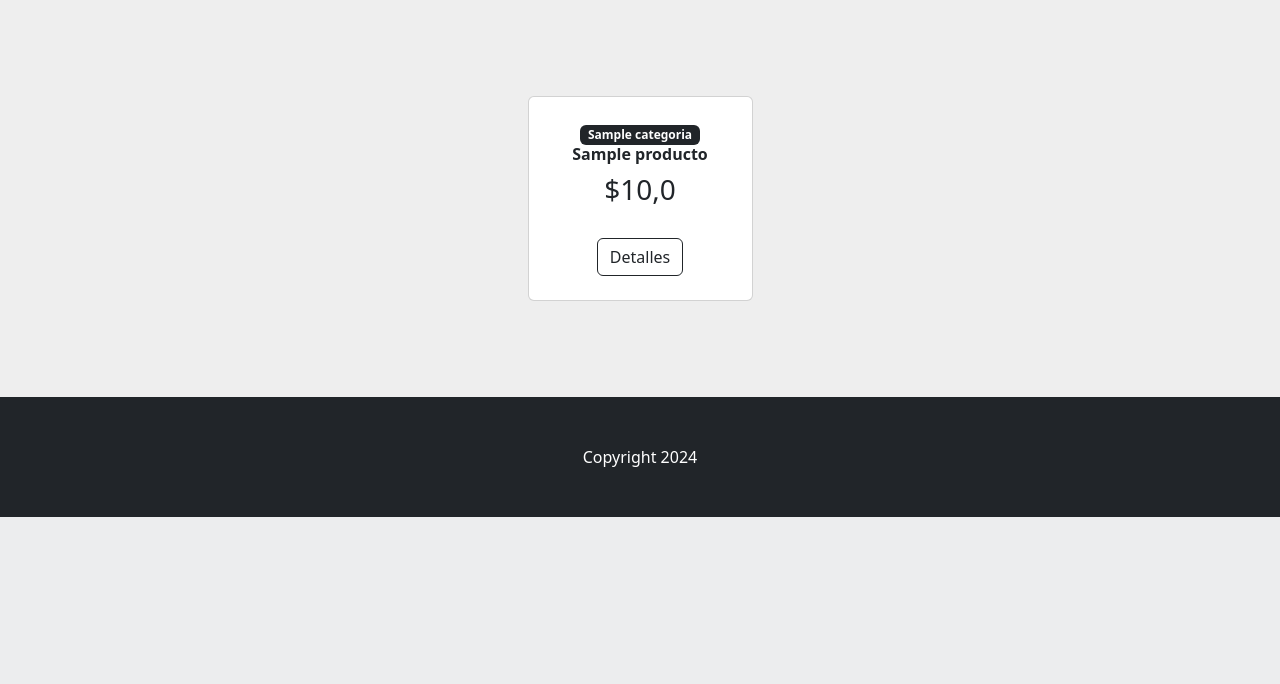
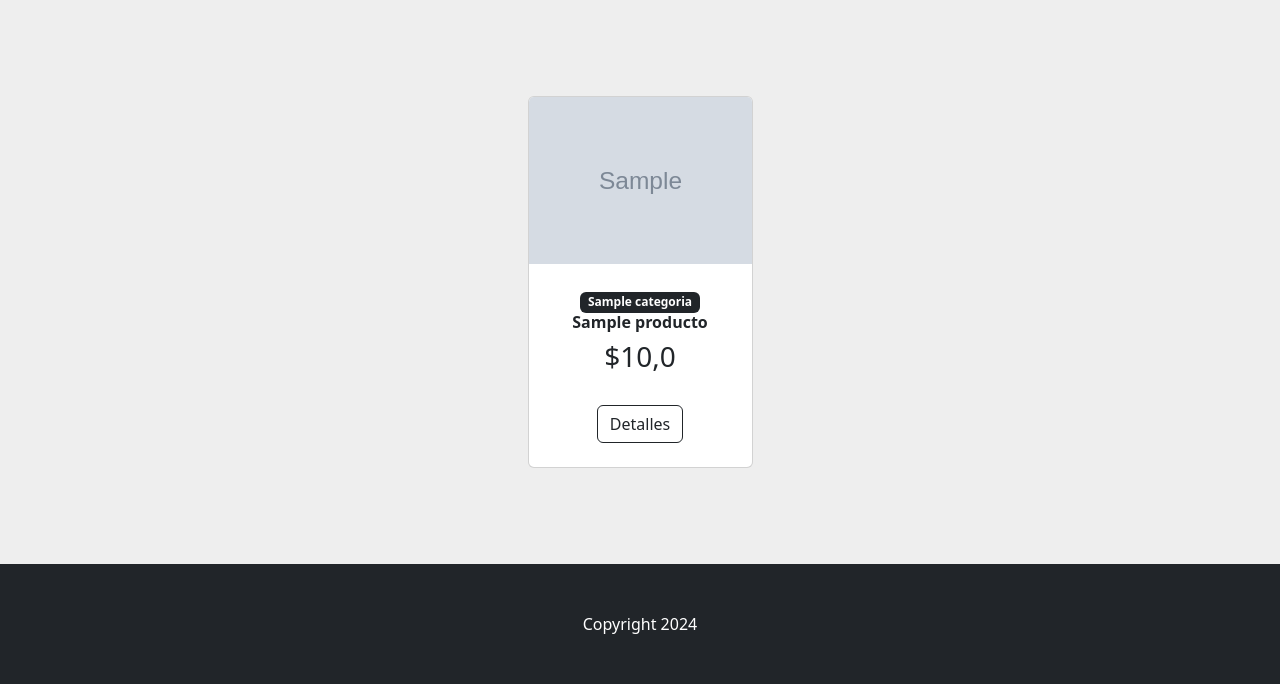
Before and after one commit to fabyyrala/E-commerce, a Django app: page /prod/catalogo/ in a window 1280 px wide. Shown: the part 376-1060 px from the top of the page. Before the commit the page ends 893 px from the top, so only its background shows below. Run offline with Django 5.2, Linux system fonts and the light colour scheme; tables that the repository leaves empty hold one stand-in row (values such as "Sample post"); grey boxes marked "Sample" are stand-in pictures; some libraries are stand-ins or nearby versions.

Commit message:
Campo Imagen en catalago.html

```diff
--- a/trabajofinal/templates/productos/catalogo.html
+++ b/trabajofinal/templates/productos/catalogo.html
@@ -55,7 +55,7 @@
                 <div class="col mb-5">
                     <div class="card h-100">
                         <!-- Product image-->
-
+                        <img class="card-img-top" src="{{producto.img.url}}" alt="..." />
                         <!-- Product details-->
                         <div class="card-body p-4">
                             <div class="text-center">
--- a/trabajofinal/templates/usuarios/editarperfil.html
+++ b/trabajofinal/templates/usuarios/editarperfil.html
@@ -15,7 +15,7 @@
                 <div class=" text-justify mt-5 ">
                     <h1>Editar perfil</h1>
                     <form method="POST" class="btn-outline-danger">
-
+                        {% csrf_token %}
                         {{form.as_p}}
 
                         <div class=" text-center mt-5 ">
```
Also changed, not shown: trabajofinal/media/archivo/productos/D_NQ_NP_863436-MLU75358351947_032024-O.webp (added).
